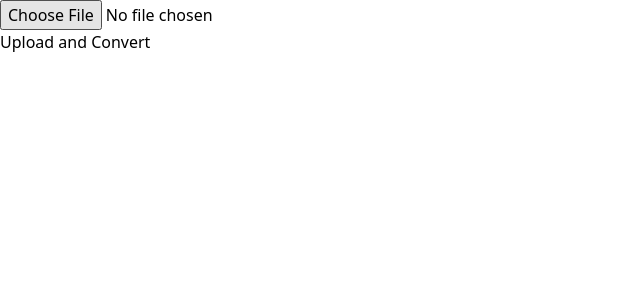
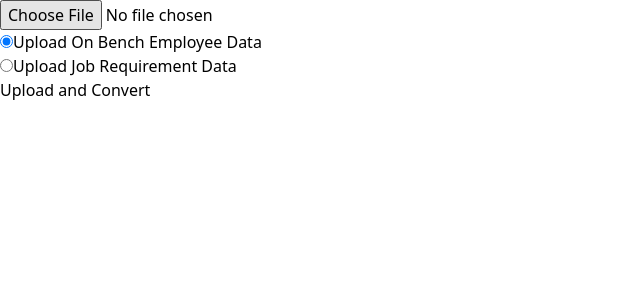
Before and after one commit to dharmikpatel21/map-my-developer, a Next.js app: page / in a window 1280 px wide. Shown: the top 300 px of the page, without its empty margins (0-640 px from the left). Built offline with nearby package versions, Linux system fonts and the light colour scheme.

Commit message:
db json setup and temporary store data in state

```diff
--- /dev/null
+++ b/db.json
@@ -0,0 +1,4 @@
+{
+  "onBenchEmployee": [],
+  "jobRequirement": []
+}
--- a/package.json
+++ b/package.json
@@ -6,10 +6,12 @@
     "dev": "next dev",
     "build": "next build",
     "start": "next start",
-    "lint": "next lint"
+    "lint": "next lint",
+    "start:server": "json-server --watch db.json --port 3001"
   },
   "dependencies": {
     "buffer": "^6.0.3",
+    "json-server": "^1.0.0-beta.3",
     "leaflet": "^1.9.4",
     "next": "14.2.14",
     "react": "^18",
--- a/src/components/ExcelUpload/index.tsx
+++ b/src/components/ExcelUpload/index.tsx
@@ -1,19 +1,31 @@
 "use client";
 import { formatPrimarySkills } from "@/lib/functions";
-import React from "react";
+import React, { useState } from "react";
 import { FieldValues, useForm } from "react-hook-form";
 
 type Props = {};
 
 const ExcelUpload = (props: Props) => {
+  const [uploadType, setUploadType] = useState<
+    "onBenchEmployee" | "jobRequirement"
+  >("onBenchEmployee");
+  const [onBenchEmployee, setOnBenchEmployee] = useState([]);
+  const [jobRequirement, setJobRequirement] = useState([]);
   const {
     register,
     handleSubmit,
     formState: { errors },
   } = useForm();
-
+  console.log("====================================");
+  console.log("onBenchEmployee", onBenchEmployee);
+  console.log("====================================");
+  console.log("====================================");
+  console.log("jobRequirement", jobRequirement);
+  console.log("====================================");
   const onSubmit = async (data: FieldValues) => {
+    console.log("====================================");
     console.log("Form Data:", data);
+    console.log("====================================");
 
     const formData = new FormData();
     formData.append("file", data.excelFile[0]); // Extract the file
@@ -24,11 +36,17 @@ const ExcelUpload = (props: Props) => {
         body: formData,
       });
       const result = await response.json();
-      const formatedData = formatPrimarySkills(result);
-      console.log("formatedData", formatedData);
-      console.log("Converted JSON data:", result);
-    } catch (error) {
-      console.error("Error uploading the file:", error);
+      console.log("====================================");
+      console.log("result", result);
+      console.log("====================================");
+      if (uploadType === "onBenchEmployee") {
+        const formatOnBenchEmployee = formatPrimarySkills(result);
+        setOnBenchEmployee(formatOnBenchEmployee as any);
+      }
+      setJobRequirement(result["Open JR"]);
+      // setJobRequirement(Object.values(result)[1]);
+    } catch (error: any) {
+      console.error("Error uploading the file:", error.message);
     }
   };
 
@@ -42,6 +60,27 @@ const ExcelUpload = (props: Props) => {
         />
         {errors.excelFile && <p>Please upload an Excel file.</p>}
       </div>
+      <div className="flex flex-col">
+        <label>
+          <input
+            type="radio"
+            value="onBenchEmployee"
+            checked={uploadType === "onBenchEmployee"}
+            onChange={() => setUploadType("onBenchEmployee")}
+          />
+          Upload On Bench Employee Data
+        </label>
+        <label>
+          <input
+            type="radio"
+            value="jobRequirement"
+            checked={uploadType === "jobRequirement"}
+            onChange={() => setUploadType("jobRequirement")}
+          />
+          Upload Job Requirement Data
+        </label>
+      </div>
+
       <button type="submit">Upload and Convert</button>
     </form>
   );
--- a/src/lib/functions.ts
+++ b/src/lib/functions.ts
@@ -1,8 +1,9 @@
 export const formatPrimarySkills = (result: any) => {
   const mergedData: any[] = [];
   const empMap = new Map();
+  const key = Object.keys(result)[0];
 
-  result.Sheet1.forEach((item: Record<string, any>) => {
+  result[key].forEach((item: Record<string, any>) => {
     if (item.EmpID) {
       if (!empMap.has(item.EmpID)) {
         // Initialize 'Primary Skills ' as an array if it's not already
```
Also changed, not shown: 1 other file (tests, documents, lock files or other folders).
